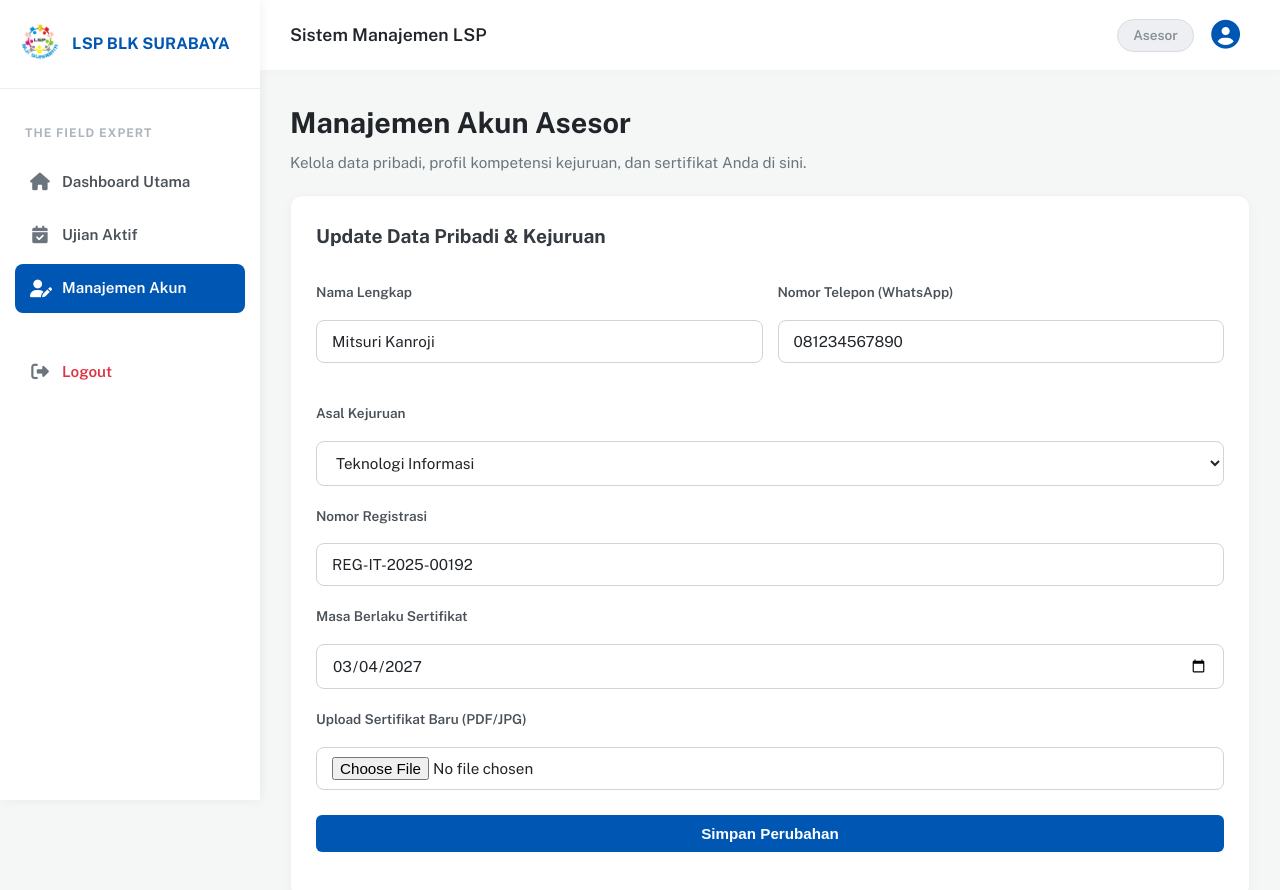
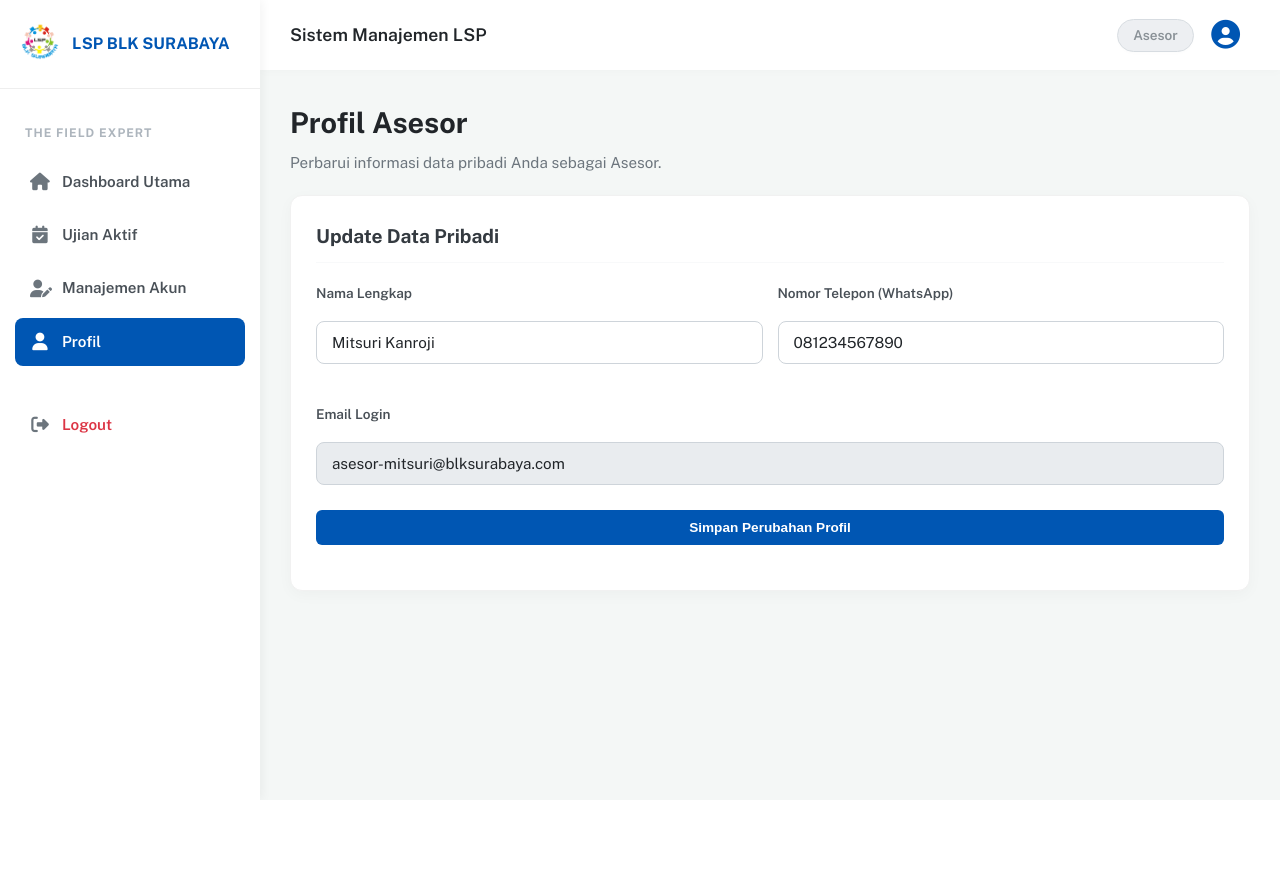
Before and after one commit to rafli-sy/FrontEnd-LSP-SBY, a React (Vite) app: page /asesor/profil in a window 1280 px wide. Shown: the top 890 px of the page. After the commit the page ends 800 px from the top, so only its background shows below. Built offline with nearby package versions, Linux system fonts and the light colour scheme.

Commit message:
Merapikan tampilan sementara untuk page asesor & admin lsp

```diff
--- a/src/components/Layout.jsx
+++ b/src/components/Layout.jsx
@@ -116,7 +116,7 @@ const Layout = () => {
               <Link to="/admin-lsp/penugasan" className={getActiveClass('/admin-lsp/penugasan')}><i className="fas fa-tasks"></i> Penugasan Asesor</Link>
               <Link to="/admin-lsp/buku-induk" className={getActiveClass('/admin-lsp/buku-induk')}><i className="fas fa-book"></i> Buku Induk</Link>
               {/* FITUR BARU: Manajemen Akun Admin LSP */}
-              <Link to="/admin-lsp/profil" className={getActiveClass('/admin-lsp/profil')}><i className="fas fa-user-edit"></i> Manajemen Akun</Link>
+              <Link to="/admin-lsp/profil" className={getActiveClass('/admin-lsp/profil')}><i className="fas fa-user-edit"></i> Profil</Link>
             </>
           )}
 
@@ -146,7 +146,8 @@ const Layout = () => {
               <p className="menu-label">THE FIELD EXPERT</p>
               <Link to="/asesor" className={getActiveClass('/asesor')}><i className="fas fa-home"></i> Dashboard Utama</Link>
               <Link to="/asesor/tugas" className={getActiveClass('/asesor/tugas')}><i className="fas fa-calendar-check"></i> Ujian Aktif</Link>
-              <Link to="/asesor/profil" className={getActiveClass('/asesor/profil')}><i className="fas fa-user-edit"></i> Manajemen Akun</Link>
+              <Link to="/asesor/manajemen-akun" className={getActiveClass('/asesor/manajemen-akun')}><i className="fas fa-user-edit"></i> Manajemen Akun</Link>
+              <Link to="/asesor/profil" className={getActiveClass('/asesor/profil')}><i className="fas fa-user"></i> Profil</Link>
             </>
           )}
 
--- /dev/null
+++ b/src/pages/dashboard/ManajemenAkunAsesor.jsx
@@ -0,0 +1,100 @@
+import { useState } from 'react';
+
+const ManajemenAkunAsesor = () => {
+  const [formData, setFormData] = useState({
+    kejuruan: 'Teknologi Informasi',
+    noReg: 'REG-IT-2025-00192',
+    masaBerlaku: '2027-03-04',
+    fileSertifikat: null
+  });
+
+  const handleInputChange = (e) => {
+    const { name, value } = e.target;
+    setFormData({ ...formData, [name]: value });
+  };
+
+  const handleFileChange = (e) => {
+    setFormData({ ...formData, fileSertifikat: e.target.files[0] });
+  };
+
+  const handleSubmit = (e) => {
+    e.preventDefault();
+    alert('Perubahan data kompetensi dan sertifikat berhasil disimpan!');
+    console.log('Data kompetensi yang disimpan:', formData);
+  };
+
+  return (
+    <div className="dashboard-content">
+      <div className="dashboard-header">
+        <h2>Manajemen Akun Asesor</h2>
+        <p>Kelola profil kompetensi kejuruan dan sertifikat teknis Anda di sini.</p>
+      </div>
+
+      <div className="dashboard-card mt-20">
+        <h3 style={{ marginBottom: '20px', fontSize: '1.2rem', borderBottom: 'none' }}>
+          Update Data Kejuruan & Sertifikasi
+        </h3>
+
+        <form className="admin-form" onSubmit={handleSubmit}>
+          <div className="form-group mt-20">
+            <label>Asal Kejuruan</label>
+            <select
+              name="kejuruan"
+              className="form-select"
+              value={formData.kejuruan}
+              onChange={handleInputChange}
+            >
+              <option value="Teknologi Informasi">Teknologi Informasi</option>
+              <option value="Listrik">Listrik</option>
+              <option value="Manufaktur">Manufaktur</option>
+              <option value="Pariwisata">Pariwisata</option>
+              <option value="Bisnis Manajemen">Bisnis Manajemen</option>
+            </select>
+          </div>
+
+          <div className="form-group">
+            <label>Nomor Registrasi</label>
+            <input
+              type="text"
+              name="noReg"
+              className="form-input"
+              value={formData.noReg}
+              onChange={handleInputChange}
+              placeholder="Masukkan nomor registrasi Anda"
+            />
+          </div>
+
+          <div className="form-group">
+            <label>Masa Berlaku Sertifikat</label>
+            <input
+              type="date"
+              name="masaBerlaku"
+              className="form-input"
+              value={formData.masaBerlaku}
+              onChange={handleInputChange}
+            />
+          </div>
+
+          <div className="form-group">
+            <label>Upload Sertifikat Baru (PDF/JPG)</label>
+            <input
+              type="file"
+              className="form-input"
+              accept=".pdf, .jpg, .jpeg, .png"
+              onChange={handleFileChange}
+              style={{ padding: '9px 15px' }}
+            />
+          </div>
+
+          <div className="form-group" style={{ marginTop: '25px' }}>
+            <button type="submit" className="btn-action" style={{ padding: '10px 24px', fontSize: '0.95rem' }}>
+              Simpan Data Kejuruan
+            </button>
+          </div>
+        </form>
+      </div>
+    </div>
+  );
+};
+
+export default ManajemenAkunAsesor;
--- a/src/pages/dashboard/MasterDataAsesor.jsx
+++ b/src/pages/dashboard/MasterDataAsesor.jsx
@@ -7,7 +7,7 @@ const MasterDataAsesor = () => {
     { id: 2, nama: 'Jay Park', noReg: 'MET.000.008457.2021', kejuruan: 'Listrik', asal: 'Sampang', exp: '26/04/2027' },
     { id: 3, nama: 'Dita Karang', noReg: 'MET.000.004596.2023', kejuruan: 'TIK', asal: 'Bojonegoro', exp: '19/06/2026' },
     { id: 4, nama: 'Nyoman Ayu Carmenita', noReg: 'MET.000.004831.2019', kejuruan: 'TIK', asal: 'Bojonegoro', exp: '12/12/2025' },
-    { id: 5, nama: 'Naomi Rei', noReg: 'MET.000.004599.2023', kejuruan: 'Las', asal: 'Kota Surabaya', exp: '19/06/2026' },
+    { id: 5, nama: 'Naoi Rei', noReg: 'MET.000.004599.2023', kejuruan: 'Las', asal: 'Kota Surabaya', exp: '19/06/2026' },
   ]);
 
   // 2. STATE: Form & Modal Controls
--- a/src/pages/dashboard/ProfilAdminLSP.jsx
+++ b/src/pages/dashboard/ProfilAdminLSP.jsx
@@ -20,7 +20,7 @@ const ProfilAdminLSP = () => {
   return (
     <div className="dashboard-content">
       <div className="dashboard-header">
-        <h2>Manajemen Akun</h2>
+        <h2>Profil Admin LSP</h2>
         <p>Perbarui informasi data pribadi Anda sebagai Admin LSP.</p>
       </div>
 
--- a/src/pages/dashboard/ProfilAsesor.jsx
+++ b/src/pages/dashboard/ProfilAsesor.jsx
@@ -1,14 +1,10 @@
 import { useState } from 'react';
 
 const ProfilAsesor = () => {
-  // State diperbarui dengan penambahan namaLengkap dan noTelp
   const [formData, setFormData] = useState({
     namaLengkap: 'Mitsuri Kanroji',
     noTelp: '081234567890',
-    kejuruan: 'Teknologi Informasi',
-    noReg: 'REG-IT-2025-00192',
-    masaBerlaku: '2027-03-04',
-    fileSertifikat: null
+    email: 'asesor-mitsuri@blksurabaya.com', // Menambahkan email seperti di contoh Admin
   });
 
   const handleInputChange = (e) => {
@@ -16,116 +12,57 @@ const ProfilAsesor = () => {
     setFormData({ ...formData, [name]: value });
   };
 
-  const handleFileChange = (e) => {
-    setFormData({ ...formData, fileSertifikat: e.target.files[0] });
-  };
-
   const handleSubmit = (e) => {
     e.preventDefault();
-    alert('Perubahan data pribadi dan profil berhasil disimpan!');
-    console.log('Data yang disimpan:', formData);
+    alert('Perubahan data profil Asesor berhasil disimpan!');
+    console.log('Data profil yang disimpan:', formData);
   };
 
   return (
     <div className="dashboard-content">
       <div className="dashboard-header">
-        <h2>Manajemen Akun Asesor</h2>
-        <p>Kelola data pribadi, profil kompetensi kejuruan, dan sertifikat Anda di sini.</p>
+        <h2>Profil Asesor</h2>
+        <p>Perbarui informasi data pribadi Anda sebagai Asesor.</p>
       </div>
 
       <div className="dashboard-card mt-20">
-        <h3 style={{ marginBottom: '20px', fontSize: '1.2rem', borderBottom: 'none' }}>
-          Update Data Pribadi & Kejuruan
-        </h3>
+        <h3 style={{ marginBottom: '20px' }}>Update Data Pribadi</h3>
 
         <form className="admin-form" onSubmit={handleSubmit}>
-
-          {/* --- TAMBAHAN DATA PRIBADI --- */}
           <div className="form-row" style={{ display: 'grid', gridTemplateColumns: '1fr 1fr', gap: '15px' }}>
             <div className="form-group">
               <label>Nama Lengkap</label>
               <input
-                type="text"
-                name="namaLengkap"
-                className="form-input"
-                value={formData.namaLengkap}
-                onChange={handleInputChange}
-                required
+                type="text" name="namaLengkap" className="form-input"
+                value={formData.namaLengkap} onChange={handleInputChange} required
                 placeholder="Masukkan nama lengkap"
               />
             </div>
-
             <div className="form-group">
               <label>Nomor Telepon (WhatsApp)</label>
               <input
-                type="tel"
-                name="noTelp"
-                className="form-input"
-                value={formData.noTelp}
-                onChange={handleInputChange}
-                required
+                type="tel" name="noTelp" className="form-input"
+                value={formData.noTelp} onChange={handleInputChange} required
                 placeholder="Contoh: 081234567890"
               />
             </div>
           </div>
-          {/* ----------------------------- */}
 
           <div className="form-group mt-20">
-            <label>Asal Kejuruan</label>
-            <select
-              name="kejuruan"
-              className="form-select"
-              value={formData.kejuruan}
-              onChange={handleInputChange}
-            >
-              <option value="Teknologi Informasi">Teknologi Informasi</option>
-              <option value="Listrik">Listrik</option>
-              <option value="Manufaktur">Manufaktur</option>
-              <option value="Pariwisata">Pariwisata</option>
-              <option value="Bisnis Manajemen">Bisnis Manajemen</option>
-            </select>
-          </div>
-
-          <div className="form-group">
-            <label>Nomor Registrasi</label>
+            <label>Email Login</label>
             <input
-              type="text"
-              name="noReg"
-              className="form-input"
-              value={formData.noReg}
-              onChange={handleInputChange}
-              placeholder="Masukkan nomor registrasi Anda"
-            />
-          </div>
-
-          <div className="form-group">
-            <label>Masa Berlaku Sertifikat</label>
-            <input
-              type="date"
-              name="masaBerlaku"
-              className="form-input"
-              value={formData.masaBerlaku}
-              onChange={handleInputChange}
-            />
-          </div>
-
-          <div className="form-group">
-            <label>Upload Sertifikat Baru (PDF/JPG)</label>
-            <input
-              type="file"
-              className="form-input"
-              accept=".pdf, .jpg, .jpeg, .png"
-              onChange={handleFileChange}
-              style={{ padding: '9px 15px' }}
+              type="email" name="email" className="form-input"
+              value={formData.email} disabled
+              style={{ backgroundColor: '#e9ecef', cursor: 'not-allowed' }}
+              title="Email tidak dapat diubah secara mandiri."
             />
           </div>
 
           <div className="form-group" style={{ marginTop: '25px' }}>
-            <button type="submit" className="btn-action" style={{ padding: '10px 24px', fontSize: '0.95rem' }}>
-              Simpan Perubahan
+            <button type="submit" className="btn-action" style={{ padding: '10px 24px' }}>
+              Simpan Perubahan Profil
             </button>
           </div>
-
         </form>
       </div>
     </div>
```
Also changed, not shown: src/App.jsx (+7 -1 lines).
